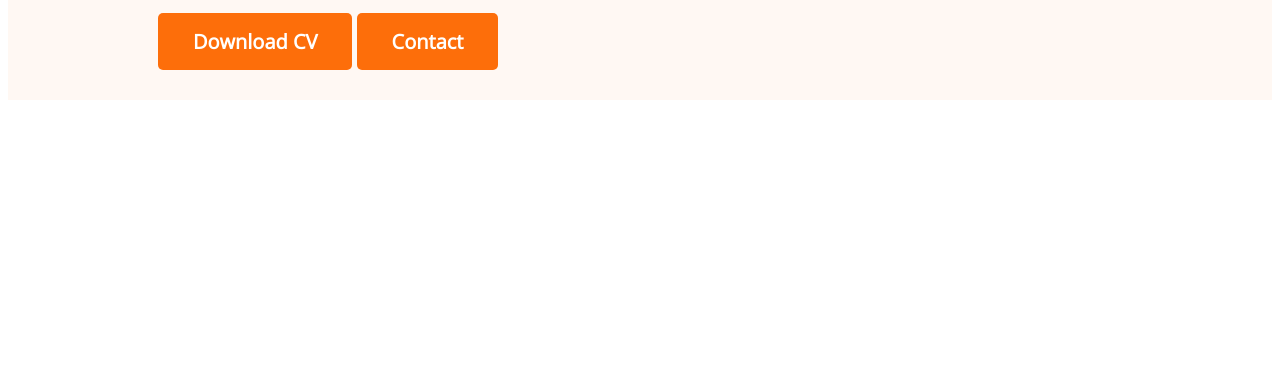
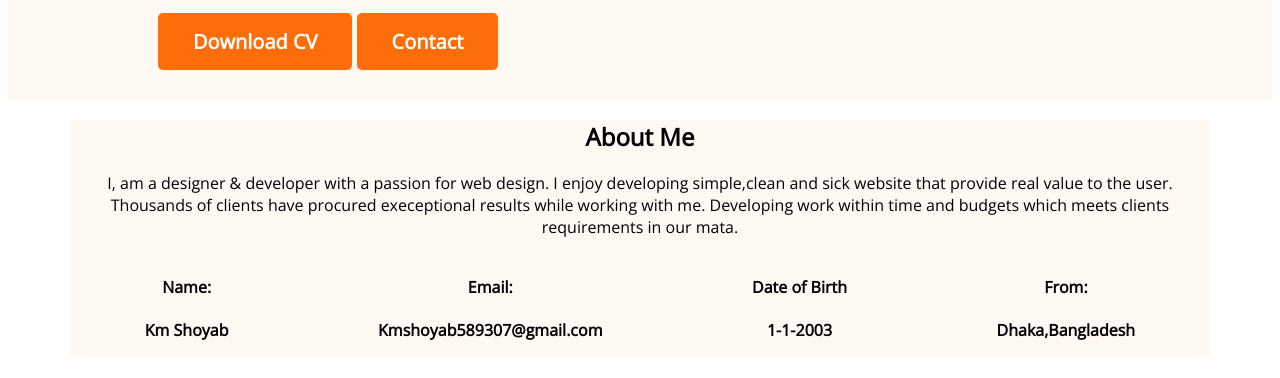
Before and after one commit to Shoyab817/Pro-1.0, a plain HTML site: page index.html in a window 1280 px wide. Shown: the part 366-744 px from the top of the page. Drawn offline with nearby package versions, Linux system fonts and the light colour scheme.

Commit message:
added about info descriptipon

```diff
--- a/index.html
+++ b/index.html
@@ -38,7 +38,30 @@
         </div>
     </header>
     <main>
+        <section>
+            <h1 class="me">About Me</h1>
+        <p class="about">I, am a designer & developer with a passion for web design. I enjoy developing simple,clean and sick website that provide real value to the user. Thousands of clients have procured execeptional results while working with me. Developing work within time and budgets which meets clients requirements in our mata.</p>
+        <div class="about-info-container">
+            <div class="about-info">
+                <h4 class="info-title">Name:</h4>
+                <p class="info-description">Km Shoyab</p>
+            </div>
+            <div class="about-info">
+                <h4 class="info-title">Email:</h4>
+                <p class="info-description">Kmshoyab589307@gmail.com</p>
+            </div>
+            <div class="about-info">
+                <h4 class="info-title">Date of Birth</h4>
+                <p class="info-description">1-1-2003</p>
+            </div>
+            <div class="about-info">
+                <h4 class="info-title">From:</h4>
+                <p class="info-description">Dhaka,Bangladesh</p>
+            </div>
 
+        </div>
+
+        </section>
     </main>
     <footer>
 
--- a/styles/portfolio.css
+++ b/styles/portfolio.css
@@ -53,3 +53,29 @@ nav a{
 .banner .profile-pic{
     width: 500px;
 }
+
+/* main section styles */
+main{
+    max-width: 1140px;
+    background-color: #fff8f3;
+   margin: 0 auto;
+
+}
+.me{
+    text-align: center;
+}
+.about{
+    text-align: center;
+
+}
+
+.about-info-container{
+    display: flex;
+    justify-content: space-around;
+}
+.about-info{
+    text-align: center;
+}
+.info-description{
+    font-weight: bold;
+}
```
